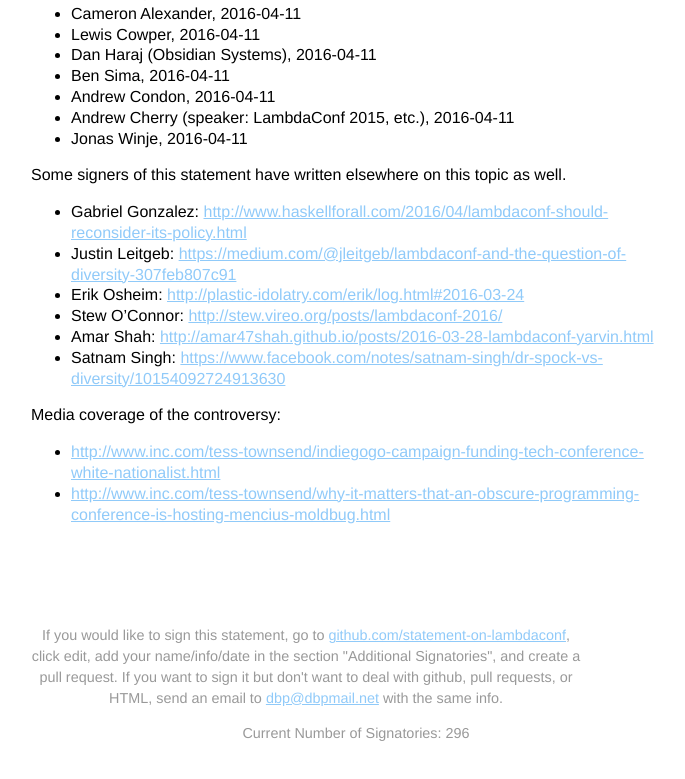
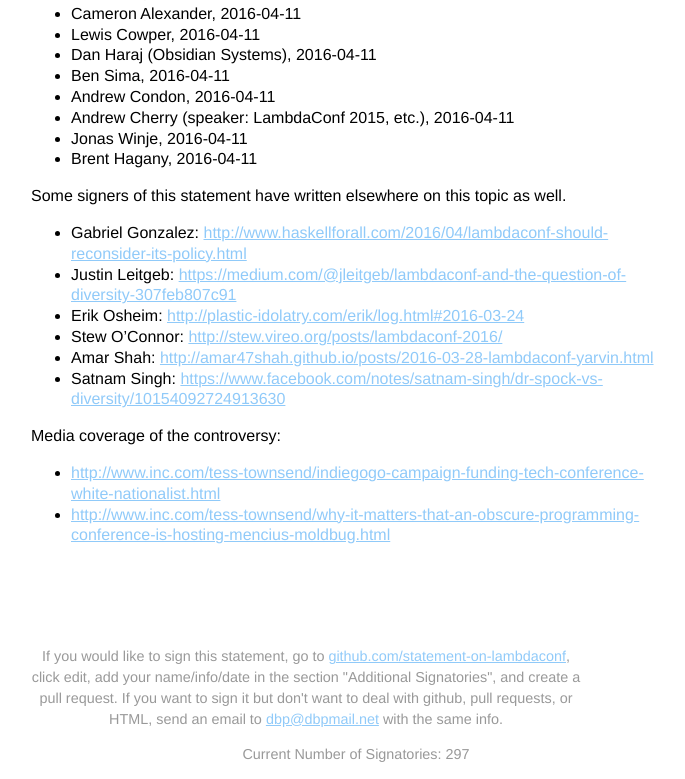
Before and after one commit to statement-on-lambdaconf/statement-on-lambdaconf.github.io, a plain HTML site: page index.html in a window 1280 px wide. Shown: the part 6819-7598 px from the top of the page, without its empty margins (284-969 px from the left). Before the commit the page ends 7577 px from the top, so only its background shows below. Drawn offline with Linux system fonts and the light colour scheme.

Commit message:
Update index.html

```diff
--- a/index.html
+++ b/index.html
@@ -343,6 +343,7 @@
       <li>Andrew Condon, 2016-04-11</li>
       <li>Andrew Cherry (speaker: LambdaConf 2015, etc.), 2016-04-11</li>
       <li>Jonas Winje, 2016-04-11</li>
+      <li>Brent Hagany, 2016-04-11</li>
       <!-- NOTE(dbp 2016-04-02): To include yourself, add another <li>
            with your name, info, and the date, and then make a pull request! -->
     </ul>
```
